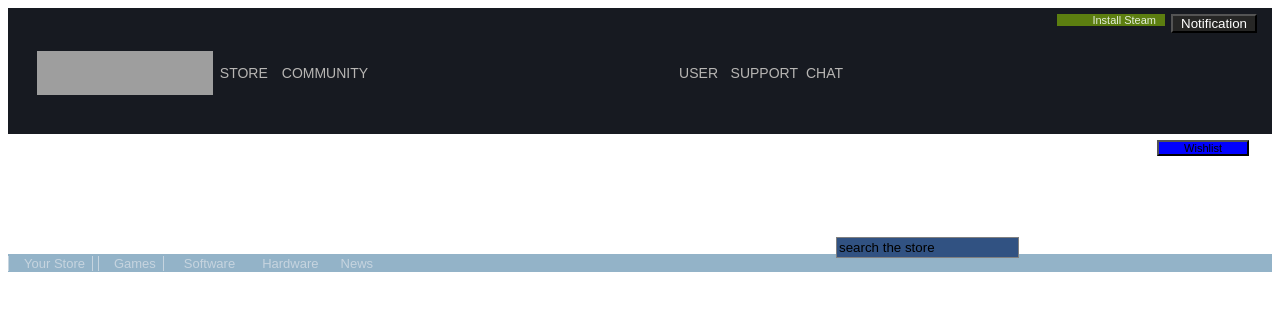
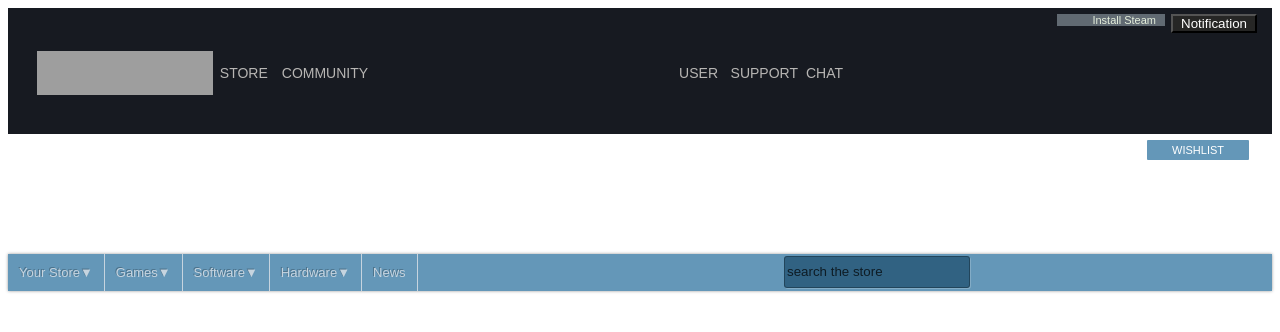
Before and after one commit to jimmylu1/Vapor, a React app: page / in a window 1280 px wide. Shown: the top 332 px of the page. Built offline with nearby package versions, Linux system fonts and the light colour scheme; grey boxes are pictures that could not be loaded.

Commit message:
fixed styling on store_nav and top_nav components

```diff
--- a/client/src/components/store_nav/Main_sub.jsx
+++ b/client/src/components/store_nav/Main_sub.jsx
@@ -8,22 +8,21 @@
 const Layout = styled.div`
   display: flex;
   align-items: flex-start;
-  background-color: #93b3c8;
+  background-color: rgba(62, 126, 167, 0.8);
   margin-top: 120px;
+  box-shadow: 0 0 3px rgba(0, 0, 0, 0.4);
 `;
 
 const YourStore = styled.div`
   color: #c6d4df;
   font-family: Arial, Helvetica, sans-serif;
   font-size: 13px;
-  padding: 0px 7px 0px 15px;
-  margin: 0px 5px 0px 0px;
+  padding: 11px 11px 11px 11px;
   position: relative;
-  /* float: left; */
-  border-right: 1px solid;
-  border-left: 1px solid;
-  */ &:hover {
+  text-shadow: -1px -1px 0px rgba(0, 0, 0, 0.25);
+  &:hover {
     color: white;
+    background-color: #c6d4df;
   }
 `;
 
@@ -31,55 +30,51 @@
   color: #c6d4df;
   font-family: Arial, Helvetica, sans-serif;
   font-size: 13px;
-  padding: 0px 7px 0px 15px;
-  margin: 0px 5px 0px 0px;
+  padding: 11px 11px 11px 11px;
   position: relative;
-  /* float: left; */
   border-right: 1px solid;
   border-left: 1px solid;
-  */ &:hover {
+  text-shadow: -1px -1px 0px rgba(0, 0, 0, 0.25);
+  &:hover {
     color: white;
+    background-color: #c6d4df;
   }
 `;
 const Software = styled.div`
   color: #c6d4df;
   font-family: Arial, Helvetica, sans-serif;
   font-size: 13px;
-  padding: 0px 7px 0px 15px;
-  margin: 0px 5px 0px 0px;
+  padding: 11px 11px 11px 11px;
   position: relative;
-  /* float: left;  */
-  /* border-right: 1px solid;
-  border-left: 1px solid; */
+  border-right: 1px solid;
+  text-shadow: -1px -1px 0px rgba(0, 0, 0, 0.25);
   &:hover {
     color: white;
+    background-color: #c6d4df;
   }
 `;
 const Hardware = styled.div`
   color: #c6d4df;
   font-family: Arial, Helvetica, sans-serif;
   font-size: 13px;
-  padding: 0px 7px 0px 15px;
+  padding: 11px 11px 11px 11px;
   position: relative;
-  /* float: left; */
-  /* border-right: 1px solid;
-  border-left: 1px solid; */
+  border-right: 1px solid;
+  text-shadow: -1px -1px 0px rgba(0, 0, 0, 0.25);
   &:hover {
     color: white;
+    background-color: #c6d4df;
   }
 `;
 const News = styled.div`
   color: #c6d4df;
   font-family: Arial, Helvetica, sans-serif;
   font-size: 13px;
-  padding: 0px 7px 0px 15px;
+  padding: 11px 11px 11px 11px;
   margin: 0px 5px 0px 0px;
   position: relative;
-  /* float: left;  */
-  /* border-right: 1px solid;
-  border-left: 1px solid;
-  border-top: 1px solid;
-  border-bottom: 1px solid; */
+  border-right: 1px solid;
+  text-shadow: -1px -1px 0px rgba(0, 0, 0, 0.25);
   &:hover {
     color: white;
   }
@@ -87,17 +82,22 @@
 
 const Searchbox = styled.input`
   position: relative;
-  margin-left: 828px;
+  margin-left: 776px;
   margin-top: -35px;
   /* float: left; */
   display: flex;
   flex-direction: row;
   border: 1px solid grey;
-  background-color: #315282;
+  background-color: #316282;
+  box-shadow: 1px 1px 0px rgba(255, 255, 255, 0.2);
+  border: 1px solid rgba(0, 0, 0, 0.3);
+  border-radius: 3px;
   padding: 2px;
+  height: 26px;
+  width: 180px;
   ::placeholder {
     font-family: "Motiva Sans Light", Arial, Helvetica, sans-serif;
-    color: black;
+    color: #0e1c25;
   }
 `;
 
@@ -127,14 +127,12 @@
   }
 
   showYourstore() {
-    console.log("yourstore working show");
     this.setState({
       displayYourStore: true
     });
   }
 
   hideYourstore() {
-    console.log("yourstore working hide");
     this.setState({
       displayYourStore: false
     });
@@ -189,6 +187,7 @@
               onMouseEnter={this.showYourstore}
             >
               Your Store
+              <span>&#9660;</span>
             </YourStore>
             {this.state.displayYourStore && <Styled_yourstore />}
           </div>
@@ -201,6 +200,7 @@
               onMouseEnter={this.showGames}
             >
               Games
+              <span>&#9660;</span>
             </Games>
             {this.state.displayGames && <Styled_games />}
           </div>
@@ -213,6 +213,7 @@
               onMouseEnter={this.showSoftware}
             >
               Software
+              <span>&#9660;</span>
             </Software>
             {this.state.displaySoftware && <Styled_software />}
           </div>
@@ -225,6 +226,7 @@
               onMouseEnter={this.showHardware}
             >
               Hardware
+              <span>&#9660;</span>
             </Hardware>
             {this.state.displayHardware && <Styled_hardware />}
           </div>
--- a/client/src/components/store_nav/Sub_games.jsx
+++ b/client/src/components/store_nav/Sub_games.jsx
@@ -6,6 +6,9 @@
   font-size: 12px;
   padding: 10px
   background-color: #c6d4df;
+  box-shadow: 1px 0px 0px rgba(255, 255, 255, 0.2);
+  border-right: 1px solid rgba( 16, 21, 25, 0.3);
+  border-left: 1px solid rgba( 16, 21, 25, 0.3);
   &:hover {
     color: white;
     background-color: #171a21;
--- a/client/src/components/store_nav/Sub_hardware.jsx
+++ b/client/src/components/store_nav/Sub_hardware.jsx
@@ -6,6 +6,9 @@
   font-size: 12px;
   padding: 10px
   background-color: #c6d4df;
+  box-shadow: 1px 0px 0px rgba(255, 255, 255, 0.2);
+  border-right: 1px solid rgba( 16, 21, 25, 0.3);
+  border-left: 1px solid rgba( 16, 21, 25, 0.3);
   &:hover {
     color: white;
     background-color: #171a21;
--- a/client/src/components/store_nav/Sub_software.jsx
+++ b/client/src/components/store_nav/Sub_software.jsx
@@ -6,6 +6,9 @@
   font-size: 12px;
   padding: 10px
   background-color: #c6d4df;
+  box-shadow: 1px 0px 0px rgba(255, 255, 255, 0.2);
+  border-right: 1px solid rgba( 16, 21, 25, 0.3);
+  border-left: 1px solid rgba( 16, 21, 25, 0.3);
   &:hover {
     color: white;
     background-color: #171a21;
--- a/client/src/components/store_nav/Sub_yourstore.jsx
+++ b/client/src/components/store_nav/Sub_yourstore.jsx
@@ -6,6 +6,9 @@
   font-size: 12px;
   padding: 10px
   background-color: #c6d4df;
+  box-shadow: 1px 0px 0px rgba(255, 255, 255, 0.2);
+  border-right: 1px solid rgba( 16, 21, 25, 0.3);
+  border-left: 1px solid rgba( 16, 21, 25, 0.3);
   &:hover {
     color: white;
     background-color: #171a21;
--- a/client/src/components/store_nav/Wishlist.jsx
+++ b/client/src/components/store_nav/Wishlist.jsx
@@ -4,13 +4,20 @@
 const Wishlist = styled.button`
   font: "Arial", Helvetica;
   font-size: 11px;
-  background-color: blue;
-  color: black;
+  background: rgba(62, 126, 167, 0.8);
+  border-radius: 1px;
+  border: 1px black;
+  color: white;
   margin: 0px 1px;
   padding: 0px 25px;
   position: absolute;
   right: 30px;
   top: 140px;
+  height: 20px;
+  &:hover {
+    color: #62696e;
+    background-color: rgba(255, 255, 255, 0.4);
+  }
 `;
 
 export default Wishlist;
--- a/client/src/components/top_nav/Main_top.jsx
+++ b/client/src/components/top_nav/Main_top.jsx
@@ -73,7 +73,7 @@
   color: #e5efdc;
   font-family: "Motiva Sans", Sans-serif;
   font-size: 11px;
-  background: #5c7e10;
+  background: #616a72;
   padding: 0px 9px 0px 35px;
   position: absolute;
   top: 14px;
@@ -110,14 +110,12 @@
   }
 
   showStore() {
-    console.log("show store working");
     this.setState({
       displayStore: true
     });
   }
 
   hideStore() {
-    console.log("hidestore working");
     this.setState({
       displayStore: false
     });
@@ -164,7 +162,6 @@
             <Store
               style={{ display: "inline-block" }}
               onMouseEnter={this.showStore}
-              // style={{ position: "absolute" }}
             >
               STORE
             </Store>
--- a/client/src/components/top_nav/SubCommunity.jsx
+++ b/client/src/components/top_nav/SubCommunity.jsx
@@ -6,6 +6,8 @@
   font-family: "Motiva Sans", Sans-serif;
   font-size: 12px;
   padding: 5px 7px 7px;
+  background: #171a21;
+  box-shadow: 1px 1px 0px rgba(255, 255, 255, 0.2);
   &:hover {
     color: white;
   }
--- a/client/src/components/top_nav/SubStore.jsx
+++ b/client/src/components/top_nav/SubStore.jsx
@@ -7,6 +7,8 @@
   font-size: 12px;
   padding: 5px 7px 7px;
   position: relative;
+  background: #171a21;
+  box-shadow: 1px 1px 0px rgba(255, 255, 255, 0.2);
   &:hover {
     color: white;
   }
--- a/client/src/components/top_nav/SubUser.jsx
+++ b/client/src/components/top_nav/SubUser.jsx
@@ -6,6 +6,8 @@
   font-family: "Motiva Sans", Sans-serif;
   font-size: 12px;
   padding: 5px 7px 7px;
+  background: #171a21;
+  box-shadow: 1px 1px 0px rgba(255, 255, 255, 0.2);
   &:hover {
     color: white;
   }
--- a/client/src/index.jsx
+++ b/client/src/index.jsx
@@ -13,7 +13,7 @@
     return (
       <div>
         <Main_top />
-        <Wishlist>Wishlist</Wishlist>
+        <Wishlist>WISHLIST</Wishlist>
         <Main_sub />
       </div>
     );
```
Also changed, not shown: public/bundle.js.
